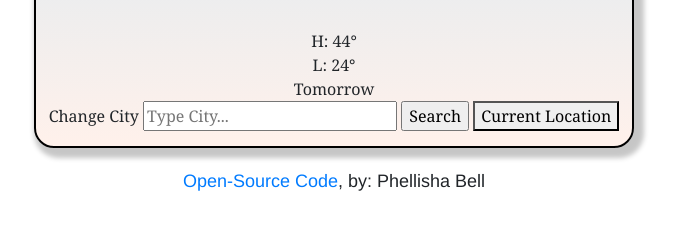
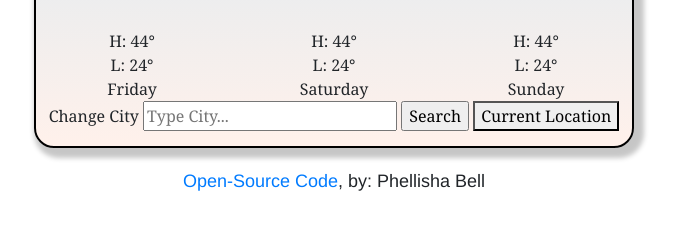
Before and after one commit to Phellisha/weather-app, a plain HTML site: page index.html in a window 1280 px wide. Shown: the part 599-828 px from the top of the page, without its empty margins (306-983 px from the left). Drawn offline with nearby package versions, Linux system fonts and the light colour scheme.

Commit message:
Added JS for the forecast
Moved the HTML forecast structure into JS and added the structure for integrating the API.

```diff
--- a/index.html
+++ b/index.html
@@ -39,16 +39,7 @@
           <div class="col wind">Wind: 5 mph</div>
         </div>
       </h3>
-      <div class="forecast">
-        <div class="row">
-          <div class="col next-day">
-            <img src="#" alt="" width="20px" /><br />
-            <div class="forecast-high">H: 44°</div>
-            <div class="forecast-low">L: 24°</div>
-            <div class="forecast-date">Tomorrow</div>
-          </div>
-        </div>
-      </div>
+      <div class="weather-forecast" id="forecast"></div>
       <form class="cityForm" id="search-form">
         <label> Change City</label>
         <input
--- a/src/index.js
+++ b/src/index.js
@@ -133,3 +133,26 @@ celsiusLink.addEventListener("click", displayCelsius);
 
 let fahrenheitLink = document.querySelector("#fahrenheit-link");
 fahrenheitLink.addEventListener("click", displayFahrenheit);
+
+function displayForecast() {
+  let forecastElement = document.querySelector("#forecast");
+
+  let forecastHTML = `<div class="row">`;
+  let days = ["Friday", "Saturday", "Sunday"];
+  days.forEach(function (day) {
+    forecastHTML =
+      forecastHTML +
+      `
+            <div class="col next-day">
+              <img src="#" alt="" width="20px" /><br />
+              <div class="weather-forecast-high"> <span>H:</span> 44°</div>
+              <div class="weather-forecast-low"> <span>L:</span> 24°</div>
+              <div class="weather-forecast-date">${day}</div>
+            </div>
+  `;
+  });
+
+  forecastHTML = forecastHTML + `</div>`;
+  forecastElement.innerHTML = forecastHTML;
+}
+displayForecast();
```
